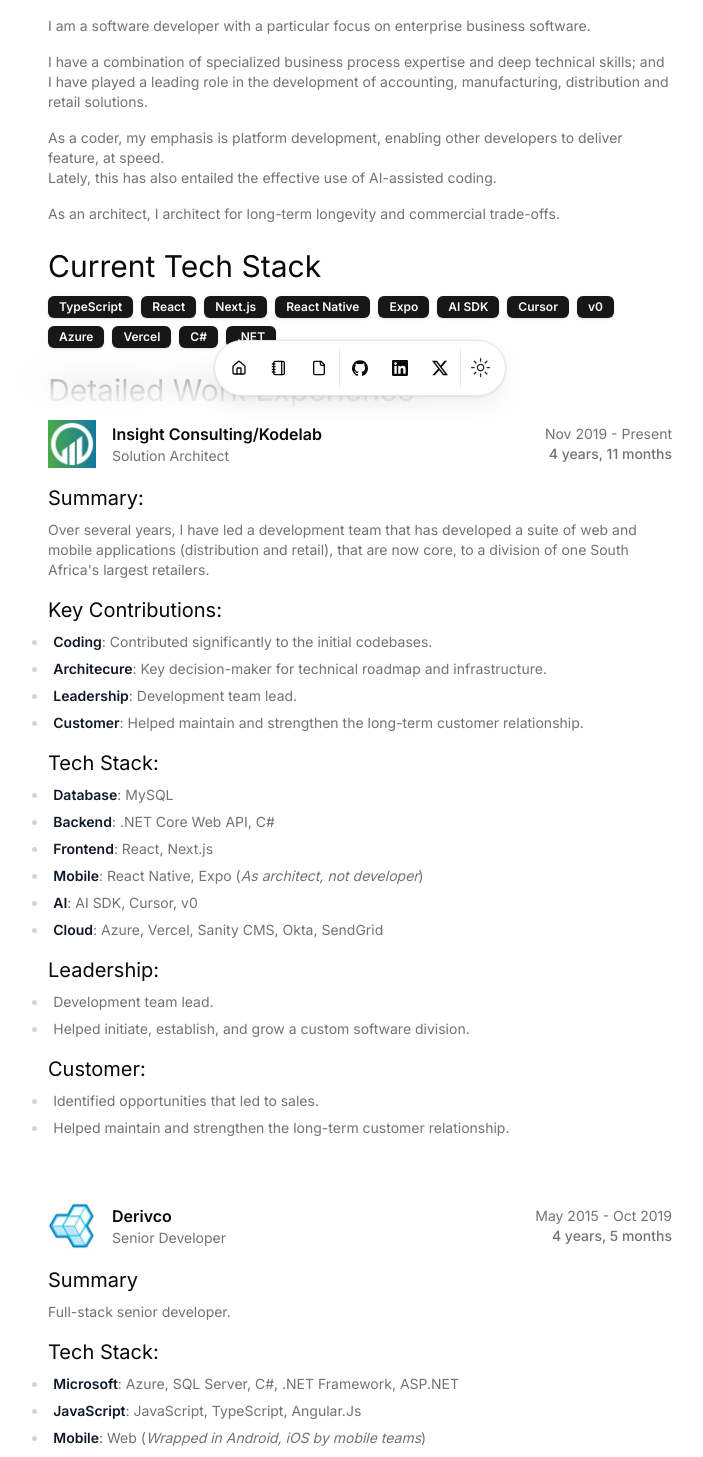
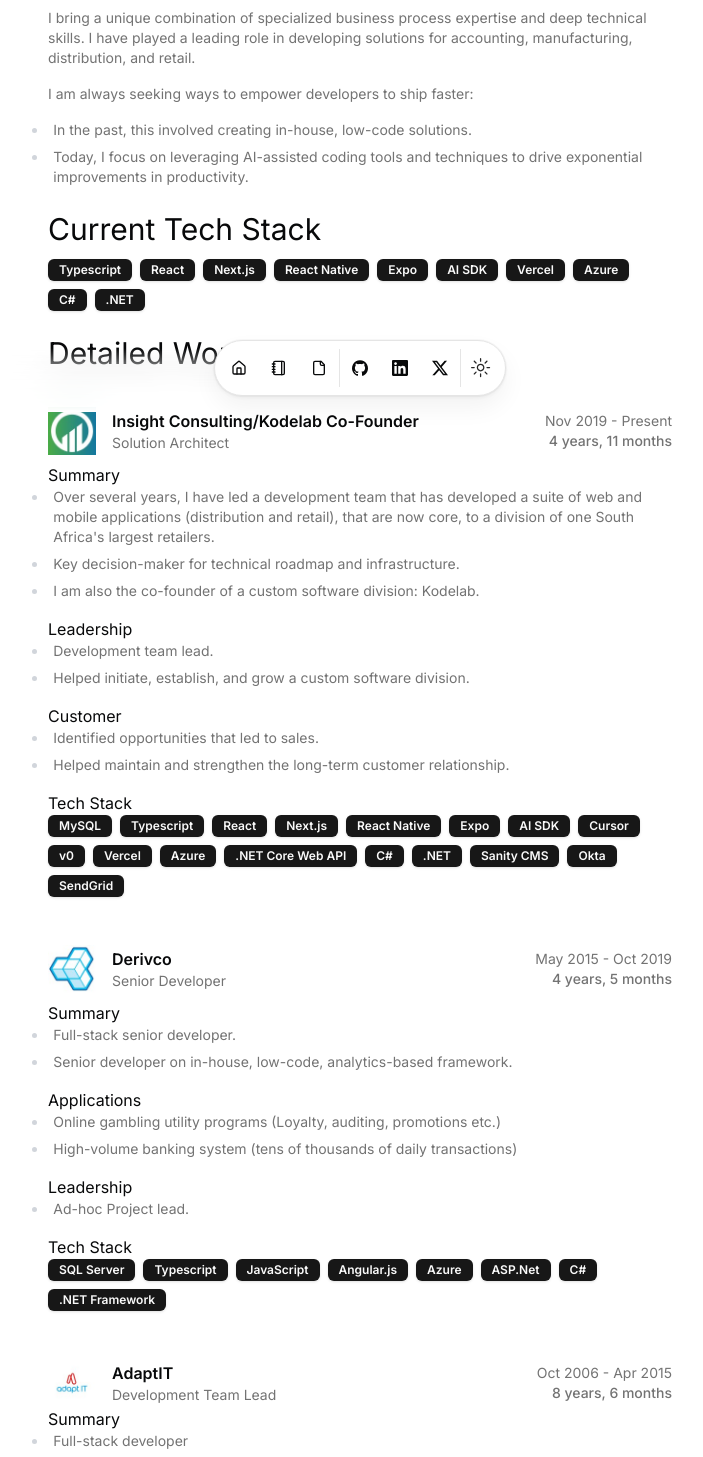
Before and after one commit to glenkitchen/kitchen-coder, a Next.js app: page /cv in a window 1280 px wide. Shown: the part 388-1845 px from the top of the page, without its empty margins (280-983 px from the left). Built offline with nearby package versions, Linux system fonts and the light colour scheme.

Commit message:
Update cv

```diff
--- a/src/app/cv/page.mdx
+++ b/src/app/cv/page.mdx
@@ -12,29 +12,28 @@
 
 ## About
 
-I am a software developer with a particular focus on enterprise business software.
+I am a software developer with extensive experience in enterprise business software.
+I am also the co-founder of a software development agency.
 
-I have a combination of specialized business process expertise and deep technical skills; and I have played a leading role in the development of accounting, manufacturing, distribution and retail solutions.
+I bring a unique combination of specialized business process expertise and deep technical skills. I have played a leading role in developing solutions for accounting, manufacturing, distribution, and retail.
 
-As a coder, my emphasis is platform development, enabling other developers to deliver feature, at speed.
-Lately, this has also entailed the effective use of AI-assisted coding.
+I am always seeking ways to empower developers to ship faster:
 
-As an architect, I architect for long-term longevity and commercial trade-offs.
+- In the past, this involved creating in-house, low-code solutions.
+- Today, I focus on leveraging AI-assisted coding tools and techniques to drive exponential improvements in productivity.
 
 ## Current Tech Stack
 
 <div className="flex flex-wrap gap-2 mb-6">
   {[
-    "TypeScript",
+    "Typescript",
     "React",
     "Next.js",
     "React Native",
     "Expo",
     "AI SDK",
-    "Cursor",
-    "v0",
+    "Vercel",
     "Azure",
-    "Vercel",
     "C#",
     ".NET",
   ].map((tech) => (
@@ -44,17 +43,19 @@
 
 ## Detailed Work Experience
 
-<div className="flex items-center justify-between mb-6">
+<br />
+
+<div className="flex items-center justify-between mb-2">
   <div className="flex items-center gap-4">
     <Image
       src="/insight.jpg"
-      alt="Insight Consulting/Kodelab"
+      alt="Insight Consulting/Kodelab (Co-Founder)"
       width={48}
       height={48}
       className="object-contain"
     />
     <div>
-      <div className="font-semibold">Insight Consulting/Kodelab</div>
+      <div className="font-semibold">Insight Consulting/Kodelab Co-Founder</div>
       <div className="text-sm text-muted-foreground">Solution Architect</div>
     </div>
   </div>
@@ -66,40 +67,52 @@
   </div>
 </div>
 
-### Summary:
+#### Summary
 
-Over several years, I have led a development team that has developed a suite of web and mobile applications (distribution and retail), that are now core, to a division of one South Africa's largest retailers.
+- Over several years, I have led a development team that has developed a suite of web and mobile applications (distribution and retail), that are now core, to a division of one South Africa's largest retailers.
+- Key decision-maker for technical roadmap and infrastructure.
+- I am also the co-founder of a custom software division: Kodelab.
 
-### Key Contributions:
-
-- **Coding**: Contributed significantly to the initial codebases.
-- **Architecure**: Key decision-maker for technical roadmap and infrastructure.
-- **Leadership**: Development team lead.
-- **Customer**: Helped maintain and strengthen the long-term customer relationship.
-
-### Tech Stack:
-
-- **Database**: MySQL
-- **Backend**: .NET Core Web API, C#
-- **Frontend**: React, Next.js
-- **Mobile**: React Native, Expo (_As architect, not developer_)
-- **AI**: AI SDK, Cursor, v0
-- **Cloud**: Azure, Vercel, Sanity CMS, Okta, SendGrid
-
-### Leadership:
+#### Leadership
 
 - Development team lead.
 - Helped initiate, establish, and grow a custom software division.
 
-### Customer:
+#### Customer
 
 - Identified opportunities that led to sales.
 - Helped maintain and strengthen the long-term customer relationship.
 
+#### Tech Stack
+
+<div className="flex flex-wrap gap-2 mb-6">
+  {[
+    "MySQL",
+    "Typescript",
+    "React",
+    "Next.js",
+    "React Native",
+    "Expo",
+    "AI SDK",
+    "Cursor",
+    "v0",
+    "Vercel",
+    "Azure",
+    ".NET Core Web API",
+    "C#",
+    ".NET",
+    "Sanity CMS",
+    "Okta",
+    "SendGrid",
+  ].map((tech) => (
+    <Badge key={tech}>{tech}</Badge>
+  ))}
+</div>
+
 <br />
 <br />
 
-<div className="flex items-center justify-between mb-6 pt-12">
+<div className="flex items-center justify-between mb-2">
   <div className="flex items-center gap-4">
     <Image
       src="/derivco.jpg"
@@ -121,25 +134,36 @@
   </div>
 </div>
 
-### Summary
+#### Summary
 
-Full-stack senior developer.
+- Full-stack senior developer.
+- Senior developer on in-house, low-code, analytics-based framework.
 
-### Tech Stack:
-
-- **Microsoft**: Azure, SQL Server, C#, .NET Framework, ASP.NET
-- **JavaScript**: JavaScript, TypeScript, Angular.Js
-- **Mobile**: Web (_Wrapped in Android, iOS by mobile teams_)
-- **Low-Code Framework**: In-house, low-code, analytics-based framework
-
-### Applications:
+#### Applications
 
 - Online gambling utility programs (Loyalty, auditing, promotions etc.)
 - High-volume banking system (tens of thousands of daily transactions)
 
-### Leadership:
+#### Leadership
 
-- Mentor junior developers.
+- Ad-hoc Project lead.
+
+#### Tech Stack
+
+<div className="flex flex-wrap gap-2 mb-6">
+  {[
+    "SQL Server",
+    "Typescript",
+    "JavaScript",
+    "Angular.js",
+    "Azure",
+    "ASP.Net",
+    "C#",
+    ".NET Framework",
+  ].map((tech) => (
+    <Badge key={tech}>{tech}</Badge>
+  ))}
+</div>
 
 <br />
 <br />
@@ -166,33 +190,48 @@
   </div>
 </div>
 
-### Summary:
+#### Summary
 
-Full-stack developer and development team lead.
+- Full-stack developer
+- Development team lead.
 
-### Tech Stack:
-
-- **Oracle**: Oracle Database, PL/SQL, Oracle Forms, Java
-  (Certified, albeit expired)
-- **Microsoft**: SQL Server, C#, .NET Framework, ASP.NET, WPF, Windows Forms
-  (Certified, albeit expired)
-- **Specialized**: Biometric integrations
-
-### Applications:
+#### Applications
 
 - Accounting
 - Sales & Distribution
 - Warehousing
 - SHEQ (Safety, Health, Environment, Quality) product suite
 
-### Leadership:
+#### Leadership
 
 - SHEQ product team lead.
 
-### Customer:
+#### Customer
 
 - Extensive travel across South Africa and Africa for customer support and product rollout.
 - Engaged senior business executives on sales and technical initiatives.
+
+#### Tech Stack
+
+<div className="flex flex-wrap gap-2 mb-6">
+  {[
+    "Oracle Certified (Expired)",
+    "Oracle Database",
+    "PL/SQL",
+    "Oracle Forms",
+    "Java",
+    "Microsoft Certified (Expired)",
+    "SQL Server",
+    "ASP.Net",
+    "WPF",
+    "Windows Forms",
+    "C#",
+    ".NET Framework",
+    "MorphoKit Biometrics",
+  ].map((tech) => (
+    <Badge key={tech}>{tech}</Badge>
+  ))}
+</div>
 
 <br />
 <br />
@@ -219,7 +258,7 @@
   </div>
 </div>
 
-### Summary:
+<br />
 
 This was a hybrid role with accounting and IT duties.
 
@@ -246,6 +285,6 @@
   </div>
 </div>
 
-### Summary:
+<br />
 
 I worked as a restaurant manger while simultaneously pursuing: a sporting career as a Springbok Bodyboarder and doing freelance accountant work.
--- a/src/app/layout.tsx
+++ b/src/app/layout.tsx
@@ -59,7 +59,7 @@
     <html lang="en" suppressHydrationWarning>
       <body
         className={cn(
-          "min-h-screen bg-background font-sans antialiased max-w-2xl mx-auto py-12 sm:py-24 px-6",
+          "min-h-screen bg-background font-sans antialiased max-w-2xl mx-auto py-4 sm:py-8 px-6",
           fontSans.variable
         )}
       >
--- a/src/data/config.tsx
+++ b/src/data/config.tsx
@@ -9,7 +9,7 @@
 export const siteConfig = {
   name: "The Kitchen Coder",
   description:
-    "Hi. I am Glen Kitchen, a Software Developer. I specialise in enterprise business software. Christian, husband, father.",
+    "Hi. I am Glen Kitchen, a Software Developer and Entrepreneur. I specialise in enterprise business software. Christian, husband, father.",
   avatarUrl: "/me.png",
   footer: "Software Developer.",
   initials: "GDK",
@@ -18,14 +18,15 @@
   locationLink: "https://www.google.com/maps/place/Ballito",
   about: {
     title: "About",
-    text: `I am a software developer with a particular focus on enterprise business software.
+    text: `I am a software developer with extensive experience in enterprise business software.
+I am also the co-founder of a software development agency.
 
-I have a combination of specialized business process expertise and deep technical skills; and I have played a leading role in the development of accounting, manufacturing, distribution and retail solutions .
+I bring a unique combination of specialized business process expertise and deep technical skills. I have played a leading role in developing solutions for accounting, manufacturing, distribution, and retail.
 
-As a coder, my emphasis is platform development, enabling other developers to deliver feature, at speed.
-Lately, this has also entailed the effective use of AI-assisted coding.
-
-As an architect, I architect for long-term longevity and commercial trade-offs.`,
+I am always seeking ways to empower developers to ship faster:
+- In the past, this involved creating in-house, low-code solutions.
+- Today, I focus on leveraging AI-assisted coding tools and techniques to drive exponential improvements in productivity.
+`,
   },
   navbar: [
     { href: "/", icon: HomeIcon, label: "Home" },
@@ -72,7 +73,7 @@
   },
   work: [
     {
-      company: "Insight Consulting/Kodelab",
+      company: "Insight Consulting/Kodelab (Co-Founder)",
       href: "https://insightconsulting.co.za/",
       badges: [],
       location: "Durban, KZN, South Africa",
@@ -149,11 +150,11 @@
     "Typescript",
     "React",
     "Next.js",
+    "React Native",
+    "Expo",
     "AI SDK",
-    "Cursor",
-    "v0",
+    "Vercel",
     "Azure",
-    "Vercel",
     "C#",
     ".NET",
   ],
```
Also changed, not shown: 1 other file (tests, documents, lock files or other folders).
